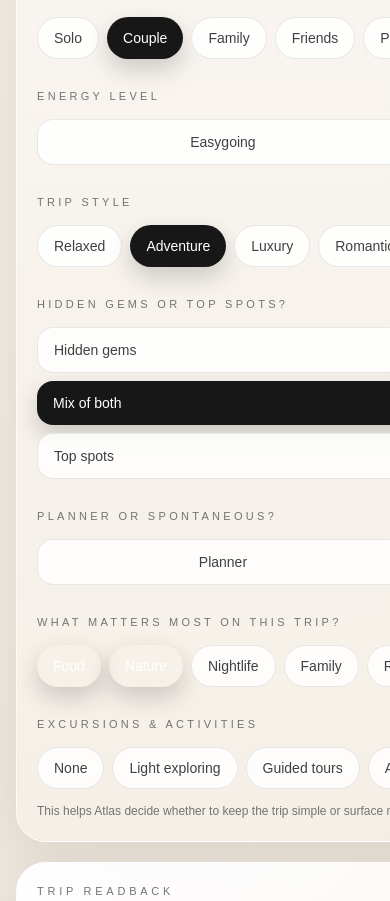
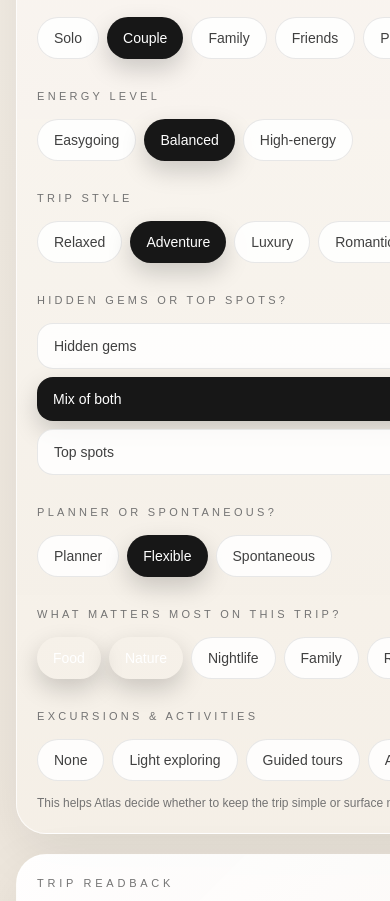
Before and after one commit to showcaseproperties518-hub/atlas-app, a Next.js app: page /build in a window 390 px wide. Shown: the part 3001-3902 px from the top of the page. Built offline with nearby package versions, Linux system fonts and the light colour scheme.

Commit message:
Fix results booking links and mobile build options

```diff
--- a/src/app/build/page.tsx
+++ b/src/app/build/page.tsx
@@ -900,7 +900,7 @@ export default function BuildPage() {
                 <label className="text-[11px] uppercase tracking-[0.30em] text-neutral-500">
                   Energy level
                 </label>
-                <div className="mt-3 grid grid-cols-3 gap-2">
+                <div className="mt-3 flex flex-wrap gap-2">
                   {energyOptions.map((option) => {
                     const active = form.energyLevel === option;
                     return (
@@ -908,7 +908,7 @@ export default function BuildPage() {
                         key={option}
                         type="button"
                         onClick={() => updateField("energyLevel", option)}
-                        className={`rounded-2xl px-3 py-3 text-sm transition hover:-translate-y-0.5 ${
+                        className={`rounded-full px-4 py-2.5 text-sm transition hover:-translate-y-0.5 ${
                           active
                             ? "bg-neutral-900 text-white shadow-[0_10px_24px_rgba(0,0,0,0.18)]"
                             : "border border-neutral-200/90 bg-white/85 text-neutral-700"
@@ -975,7 +975,7 @@ export default function BuildPage() {
                 <label className="text-[11px] uppercase tracking-[0.30em] text-neutral-500">
                   Planner or spontaneous?
                 </label>
-                <div className="mt-3 grid grid-cols-3 gap-2">
+                <div className="mt-3 flex flex-wrap gap-2">
                   {paceOptions.map((option) => {
                     const active = form.travelPace === option;
                     return (
@@ -983,7 +983,7 @@ export default function BuildPage() {
                         key={option}
                         type="button"
                         onClick={() => updateField("travelPace", option)}
-                        className={`rounded-2xl px-3 py-3 text-sm transition hover:-translate-y-0.5 ${
+                        className={`rounded-full px-4 py-2.5 text-sm transition hover:-translate-y-0.5 ${
                           active
                             ? "bg-neutral-900 text-white shadow-[0_10px_24px_rgba(0,0,0,0.18)]"
                             : "border border-neutral-200/90 bg-white/85 text-neutral-700"
--- a/src/app/results/page.tsx
+++ b/src/app/results/page.tsx
@@ -1532,18 +1532,7 @@ export default function ResultsPage() {
       url,
     });
 
-    const outboundUrl = buildOutboundUrl({
-      category,
-      provider,
-      label,
-      targetUrl: url,
-      form,
-      flightOrigin: flightOriginDisplay,
-      stayType: stayTypeDisplay,
-      transportType: transportTypeDisplay,
-    });
-
-    window.open(outboundUrl, "_blank");
+    window.open(url, "_blank", "noopener,noreferrer");
   }
 
   if (!isReady) {
```
